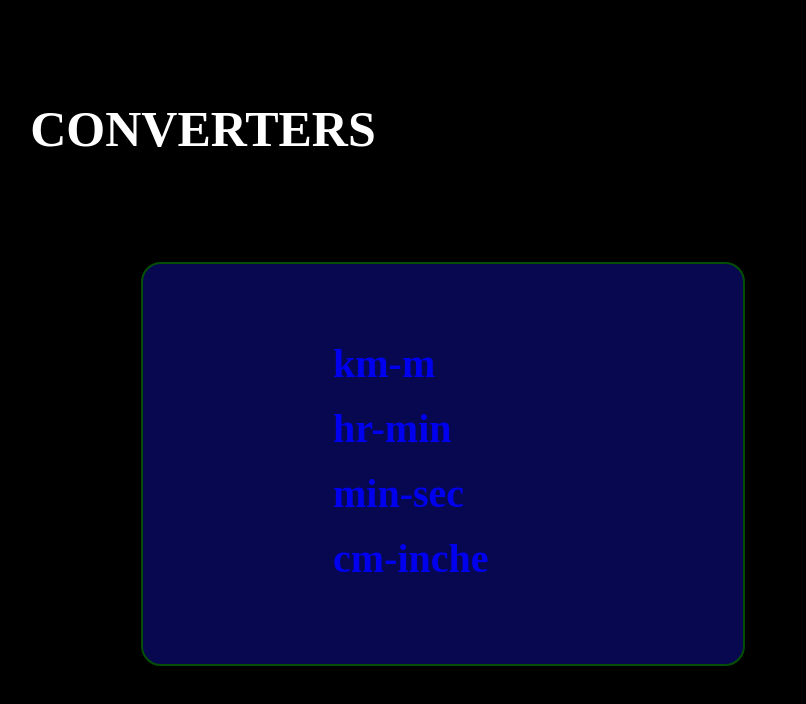
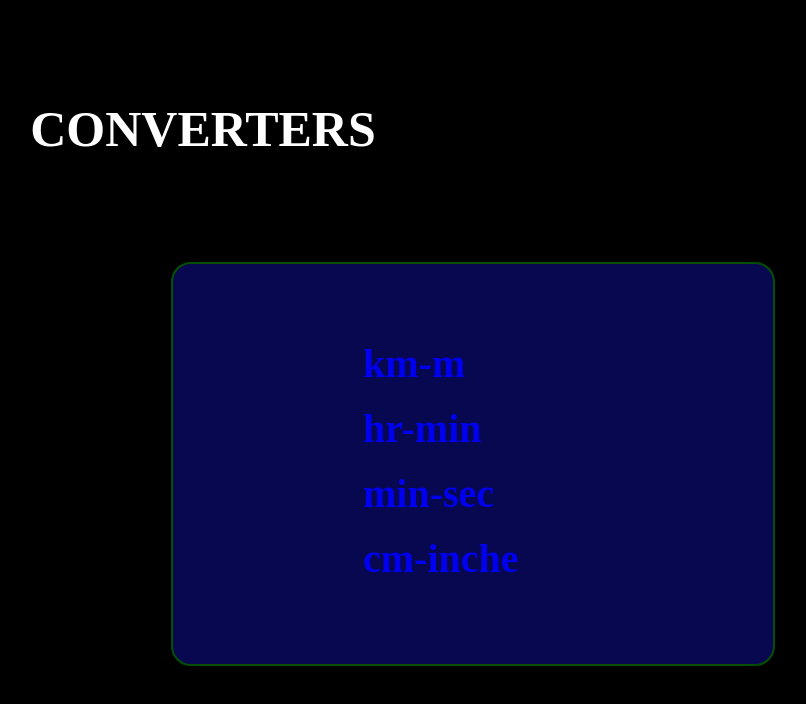
Before and after one commit to 7604928761/converter, a plain HTML site: page index.html in a window 1280 px wide. Shown: the whole page, without its empty margins (437-1243 px from the left). Drawn offline with Linux system fonts and the light colour scheme.

Commit message:
Update js1.css

```diff
--- a/js1.css
+++ b/js1.css
@@ -4,7 +4,7 @@ height:400px;
 border: 2px solid rgb(4, 79, 4);
 background-color: rgb(8, 8, 80);
 border-radius: 20px;
-margin-left:570px;
+margin-left:600px;
 }
 body{
     background-color:black;
```
